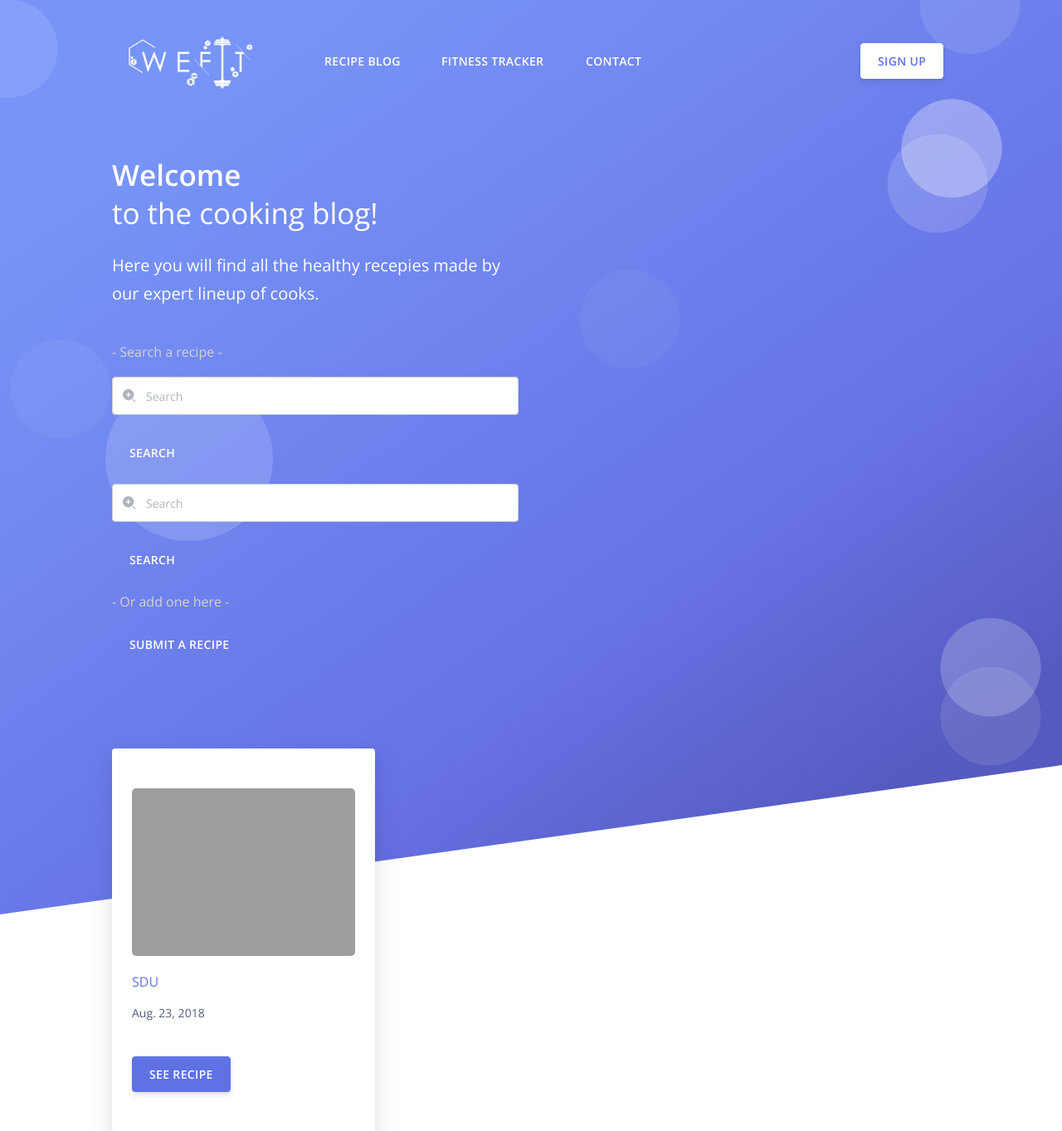
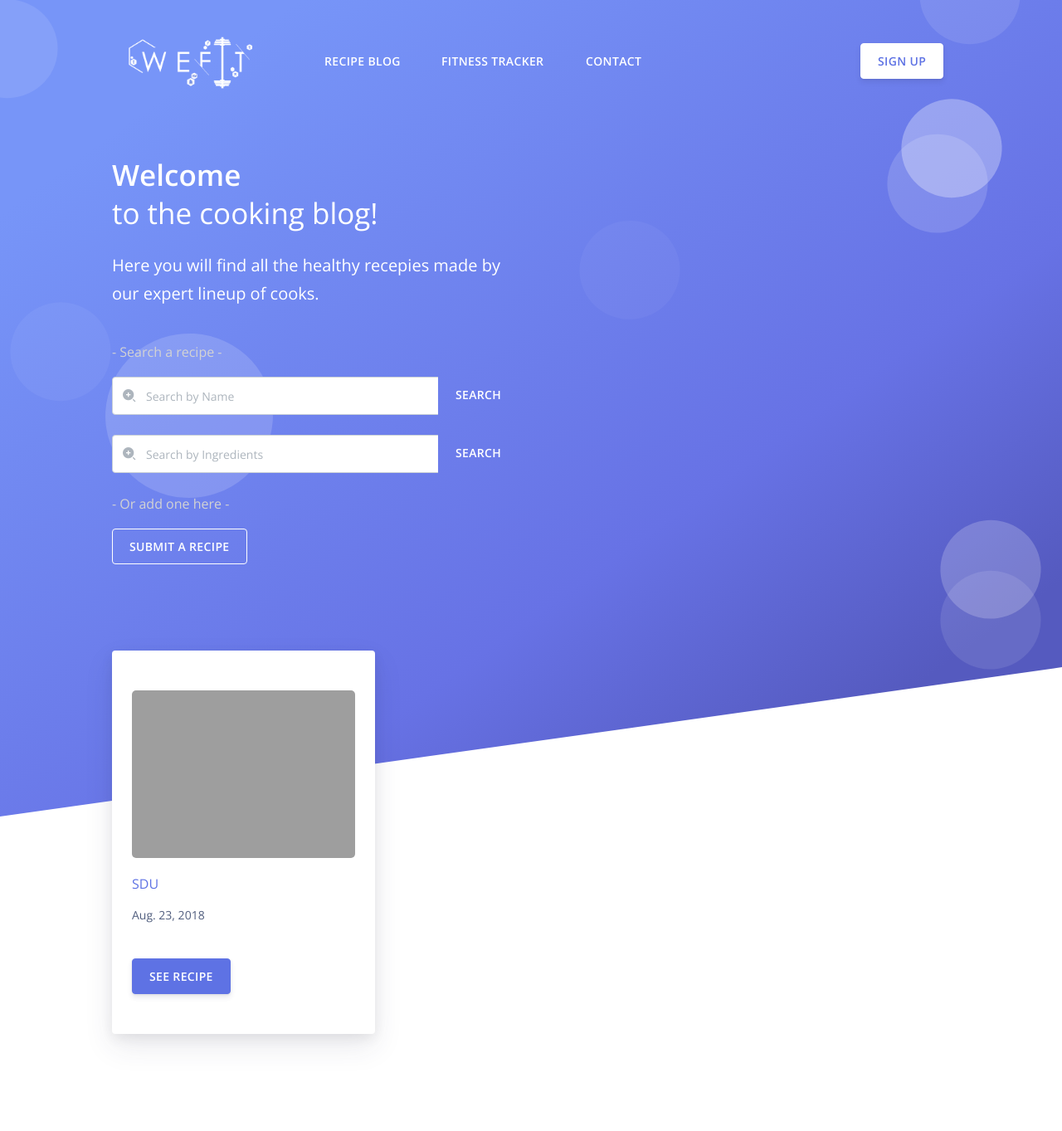
Before and after one commit to eehitray/Vivum2018, a Django app: page /recipe/ in a window 1280 px wide. Shown: the top 1363 px of the page at 83% size. Run offline with Django 3.2, Linux system fonts and the light colour scheme; data comes from the database, SQL or seed files in the repository; some libraries are stand-ins or nearby versions; grey boxes are pictures that could not be loaded.

Commit message:
Finished Search Bars

```diff
--- a/Vivum2018/recipeblog/templates/recipeblog/index.html
+++ b/Vivum2018/recipeblog/templates/recipeblog/index.html
@@ -96,25 +96,26 @@
                 </br>
                 <p style="color: lightgrey;">- Search a recipe - </p>
                 <div class="form-group">
-                  <div class="input-group mb-4">
+                  <div class="input-group mb-4" style="margin-right: 50px;">
                     <div class="input-group-prepend">
                       <span class="input-group-text"><i class="ni ni-zoom-split-in"></i></span>
                     </div>
-                    <input class="form-control" placeholder="Search" type="text">
+                    <input class="form-control" placeholder="Search by Name" type="text" style="margin-right: 0px;">
+                    <a href="form.html"><button class="btn btn-1 btn-outline-primary" type="button" style="border-color: transparent; color: white;">Search</button></a>
                   </div>
-                <a href="form.html"><button class="btn btn-1 btn-outline-primary" type="button" style="border-color: transparent; color: white;">Search</button></a>
+
                 </div>
                 <div class="form-group">
                   <div class="input-group mb-4">
                     <div class="input-group-prepend">
                       <span class="input-group-text"><i class="ni ni-zoom-split-in"></i></span>
                     </div>
-                    <input class="form-control" placeholder="Search" type="text">
+                    <input class="form-control" placeholder="Search by Ingredients" type="text">
+                    <a href="form.html"><button class="btn btn-1 btn-outline-primary" type="button" style="border-color: transparent; color: white;">Search</button></a>
                   </div>
-                <a href="form.html"><button class="btn btn-1 btn-outline-primary" type="button" style="border-color: transparent; color: white;">Search</button></a>
                 </div>
                 <p style="color: lightgrey;">- Or add one here - </p>
-                <a href="form.html"><button class="btn btn-1 btn-outline-primary" type="button" style="border-color: transparent; color: white;">Submit a recipe</button></a>
+                <a href="form.html"><button class="btn btn-1 btn-outline-primary" type="button" style="border-color: white; color: white;">Submit a recipe</button></a>
               </div>
             </div>
           </div>
```
